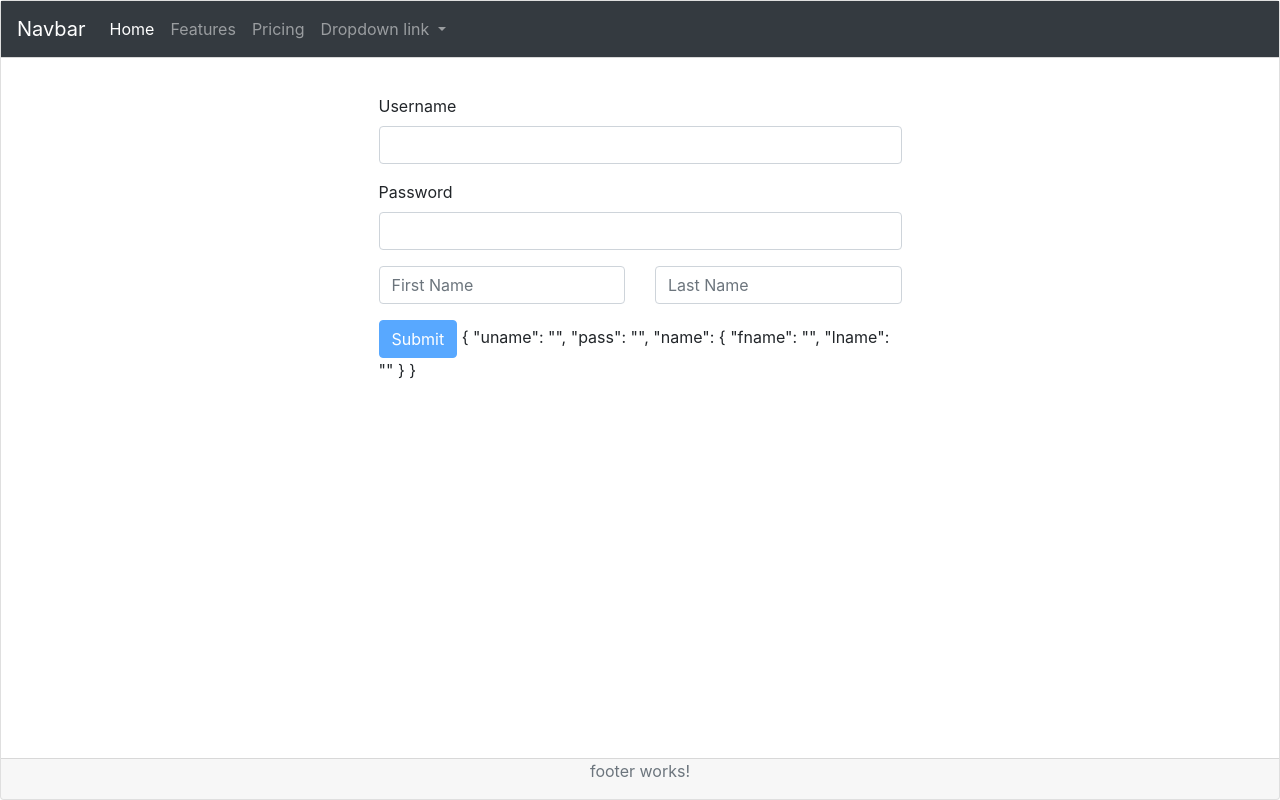
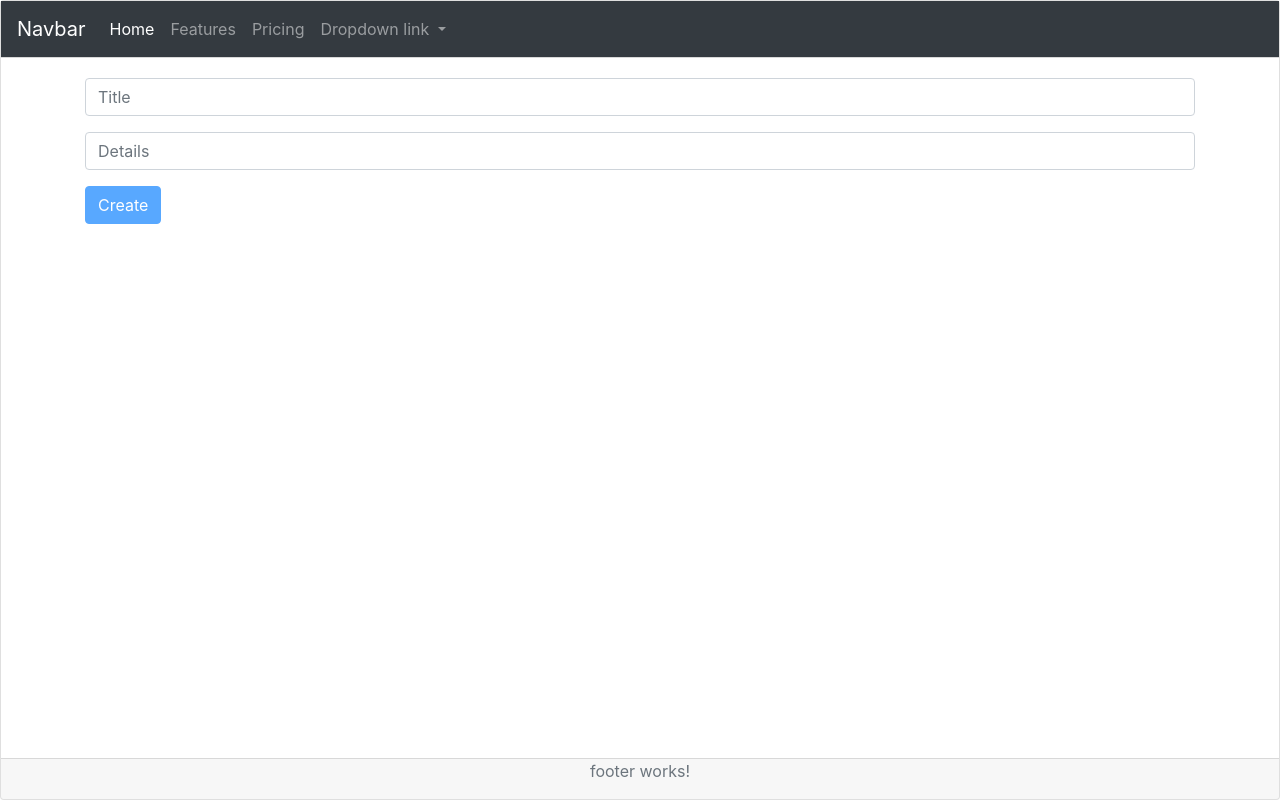
Before and after one commit to dineshgopalchand/angular-class-12, an Angular app: page / in a window 1280 px wide. Built offline with nearby package versions, Linux system fonts and the light colour scheme.

Commit message:
FormArray Insertion and Deletion Completed

```diff
--- a/src/app/app.component.html
+++ b/src/app/app.component.html
@@ -27,7 +27,8 @@
         <div class="container text-left">
             <!-- <app-directive></app-directive> -->
             <!-- <app-contact-form></app-contact-form> -->
-            <app-signup></app-signup>
+            <!-- <app-signup></app-signup> -->
+            <app-to-do-list></app-to-do-list>
         </div>
 
     </ng-container>
--- a/src/app/app.module.ts
+++ b/src/app/app.module.ts
@@ -20,6 +20,7 @@ import { DirectiveComponent } from './directive/directive.component';
 import { InputFormatDirective } from './common/directive/input-format.directive';
 import { ContactFormComponent } from './contact-form/contact-form.component';
 import { SignupComponent } from './signup/signup.component';
+import { ToDoListComponent } from './to-do-list/to-do-list.component';
 
 @NgModule({
   declarations: [
@@ -38,7 +39,8 @@ import { SignupComponent } from './signup/signup.component';
     DirectiveComponent,
     InputFormatDirective,
     ContactFormComponent,
-    SignupComponent
+    SignupComponent,
+    ToDoListComponent
   ],
   imports: [
     BrowserModule,
--- /dev/null
+++ b/src/app/to-do-list/to-do-list.component.html
@@ -0,0 +1,28 @@
+<form [formGroup]="taskForm" (ngSubmit)="newTaskSubmit()">
+    <div class="form-group">
+        <input type="text" formControlName="title" class="form-control" placeholder="Title">
+    </div>
+    <div class="form-group">
+        <input type="text" formControlName="details" class="form-control" placeholder="Details">
+    </div>
+    <button class="btn btn-primary" type="submit" [disabled]="taskForm.invalid">Create</button>
+</form>
+<ng-container *ngIf="list.length!=0">
+    <!-- {{list.value | json}} -->
+    <h3>Task List</h3>
+    <div class="card" *ngFor="let item of list.controls">
+        {{item.value |json}}
+        <div class="card-body">
+            <h5 class="card-title">{{item.value.title}}</h5>
+            <p class="card-text">{{item.value.details}}</p>
+            <button class="btn btn-danger" (click)="deleteTask(item)">Delete</button>
+            <button class="btn ml-3" [ngClass]="{
+                    'btn-primary': item.value.status==0,
+                    'btn-info': item.value.status==1
+                }" (click)="updateStatus(item)">
+                {{item.value.status==0? 'Completed':'Pending'}}
+            </button>
+
+        </div>
+    </div>
+</ng-container>
--- /dev/null
+++ b/src/app/to-do-list/to-do-list.component.ts
@@ -0,0 +1,46 @@
+import { Component, OnInit } from '@angular/core';
+import { FormGroup, FormControl, Validators, FormArray } from '@angular/forms';
+
+@Component({
+  selector: 'app-to-do-list',
+  templateUrl: './to-do-list.component.html',
+  styleUrls: ['./to-do-list.component.css']
+})
+export class ToDoListComponent implements OnInit {
+  taskForm: FormGroup;
+  toDoList: FormGroup;
+  constructor() { }
+
+  ngOnInit() {
+    this.taskForm = new FormGroup({
+      title: new FormControl('', Validators.required),
+      details: new FormControl('', Validators.required)
+    });
+    this.toDoList = new FormGroup({
+      list: new FormArray([])
+    });
+  }
+
+  newTaskSubmit() {
+    // console.log(this.taskForm.value);
+
+    this.list.push(
+      new FormGroup({
+        title: new FormControl(this.taskForm.value.title),
+        details: new FormControl(this.taskForm.value.details),
+        status: new FormControl(1)
+      })
+    );
+    // console.log(this.toDoList);
+    this.taskForm.reset();
+
+  }
+  get list() {
+    return this.toDoList.get('list') as FormArray;
+  }
+  deleteTask(item: FormGroup) {
+    const indexVal = this.list.controls.indexOf(item);
+    this.list.removeAt(indexVal);
+  }
+
+}
```
Also changed, not shown: src/app/to-do-list/to-do-list.component.css (added), 2 other files (tests, documents, lock files or other folders).
